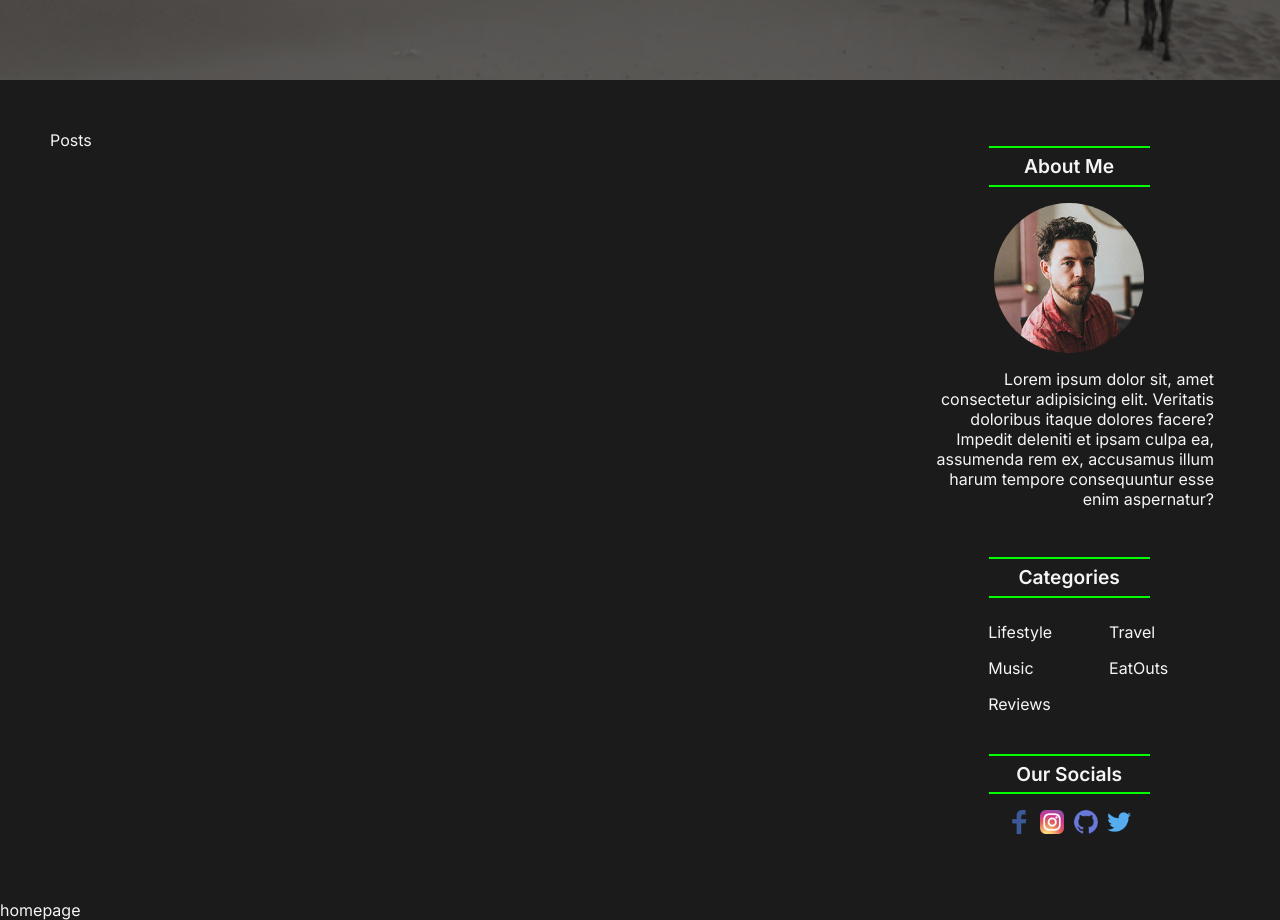
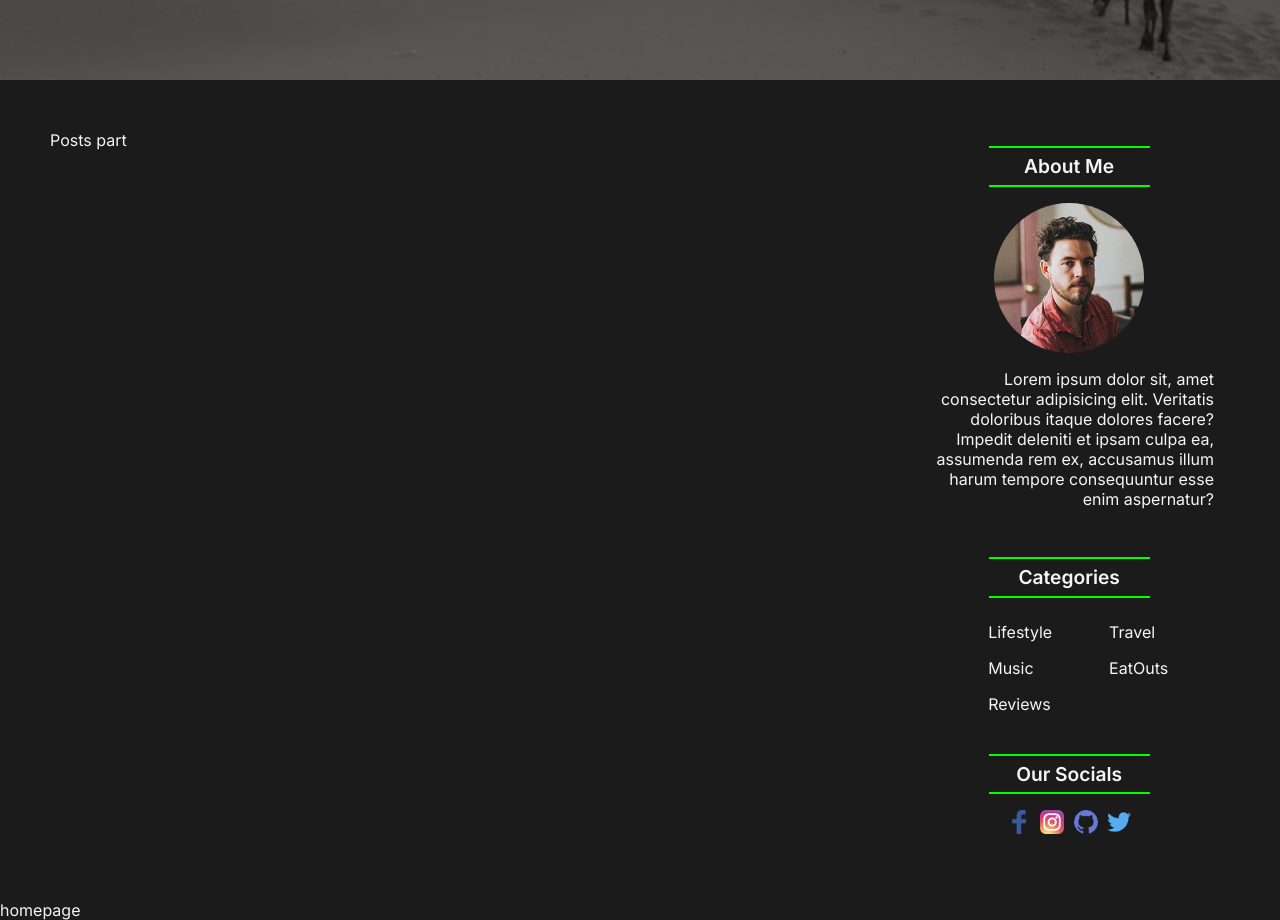
Before and after one commit to octocatblain/codsoft, a React (Create React App) app in the folder blog-platform/client/: page / in a window 1280 px wide. Shown: the part 720-1640 px from the top of the page. Built offline with nearby package versions, Linux system fonts and the light colour scheme.

Commit message:
feat: change nothing

```diff
--- a/blog-platform/client/src/Components/Posts/Posts.jsx
+++ b/blog-platform/client/src/Components/Posts/Posts.jsx
@@ -2,7 +2,8 @@ import React from "react";
 import "./Posts.css";
 
 const Posts = () => {
-  return <div className="posts__wrapper">Posts</div>;
+  return <div className="posts__wrapper">Posts part
+  </div>;
 };
 
 export default Posts;
```
Also changed, not shown: package.json (added, +19 -0 lines), 2 other files (tests, documents, lock files or other folders).
